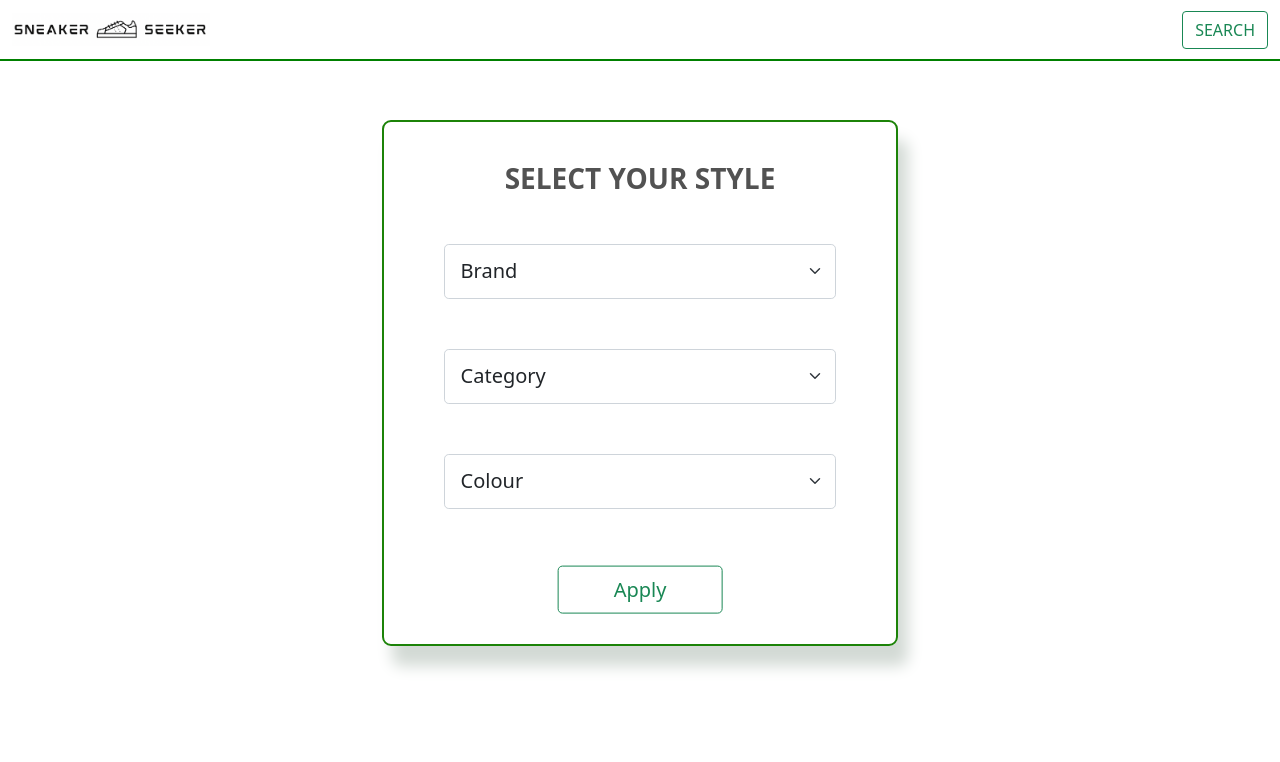
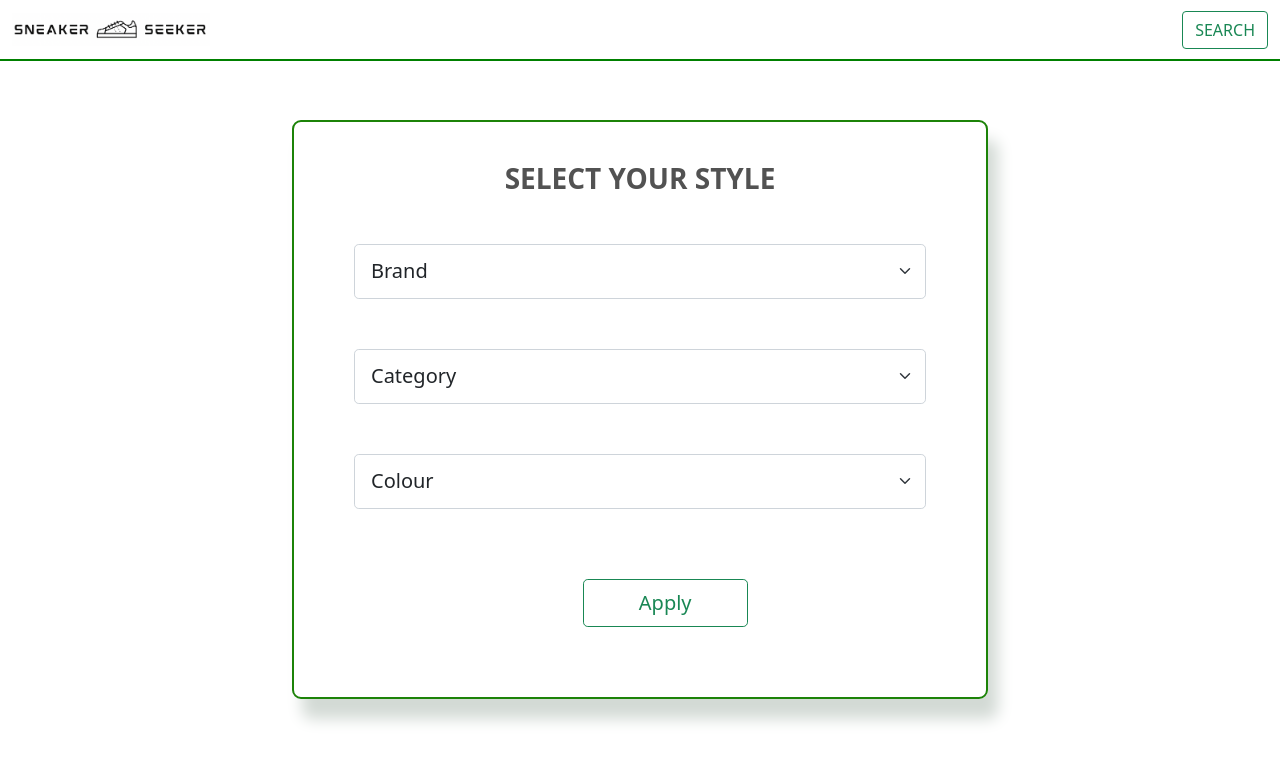
Before and after one commit to InfobyAdrienne/Sneaker-Seeker-Demo, a React (Create React App) app in the folder client/: page /search in a window 1280 px wide. Shown: the top 762 px of the page. Built offline with nearby package versions, Linux system fonts and the light colour scheme; the HTML template or start-up script is replaced by a standard one.

Commit message:
apply button centered

```diff
--- a/client/src/App.css
+++ b/client/src/App.css
@@ -24,7 +24,7 @@ h1 {
 
 .container {
   margin-top: 60px;
-  max-width: 65%;
+  max-width: 75%;
 }
 
 h3 {
@@ -49,7 +49,7 @@ h3 {
   padding-top: 50px;
   padding-left: 60px;
   padding-right: 60px;
-  padding-bottom: 135px;
+  /* padding-bottom: 50px; */
 }
 .column {
   width: 100%;
@@ -69,13 +69,10 @@ h3 {
 }
 
 .apply-button {
-  margin: 0;
-  position: absolute;
+  padding: 70px;
+  position: static;
   top: 50%;
-  left: 50%;
-  /* -ms-transform: translate(-50%, -50%); */
-  transform: translate(-50%, 345%);
-  float: center;
+  padding-left: 40%;
 }
 
 /* Popup style */
--- a/client/src/components/Card.css
+++ b/client/src/components/Card.css
@@ -1,6 +1,6 @@
 .cards {
   columns: 4 auto;
-  padding: 5rem;
+  padding: 7rem;
   background: #fff;
 
 }
--- a/client/src/components/Search.js
+++ b/client/src/components/Search.js
@@ -63,7 +63,7 @@ function Search() {
     <body>
       <div>
         <div>
-          <Container className="Container">
+          <Container className="container">
             <Row>
               <Form className="container auto">
               <Col className="column">
```
